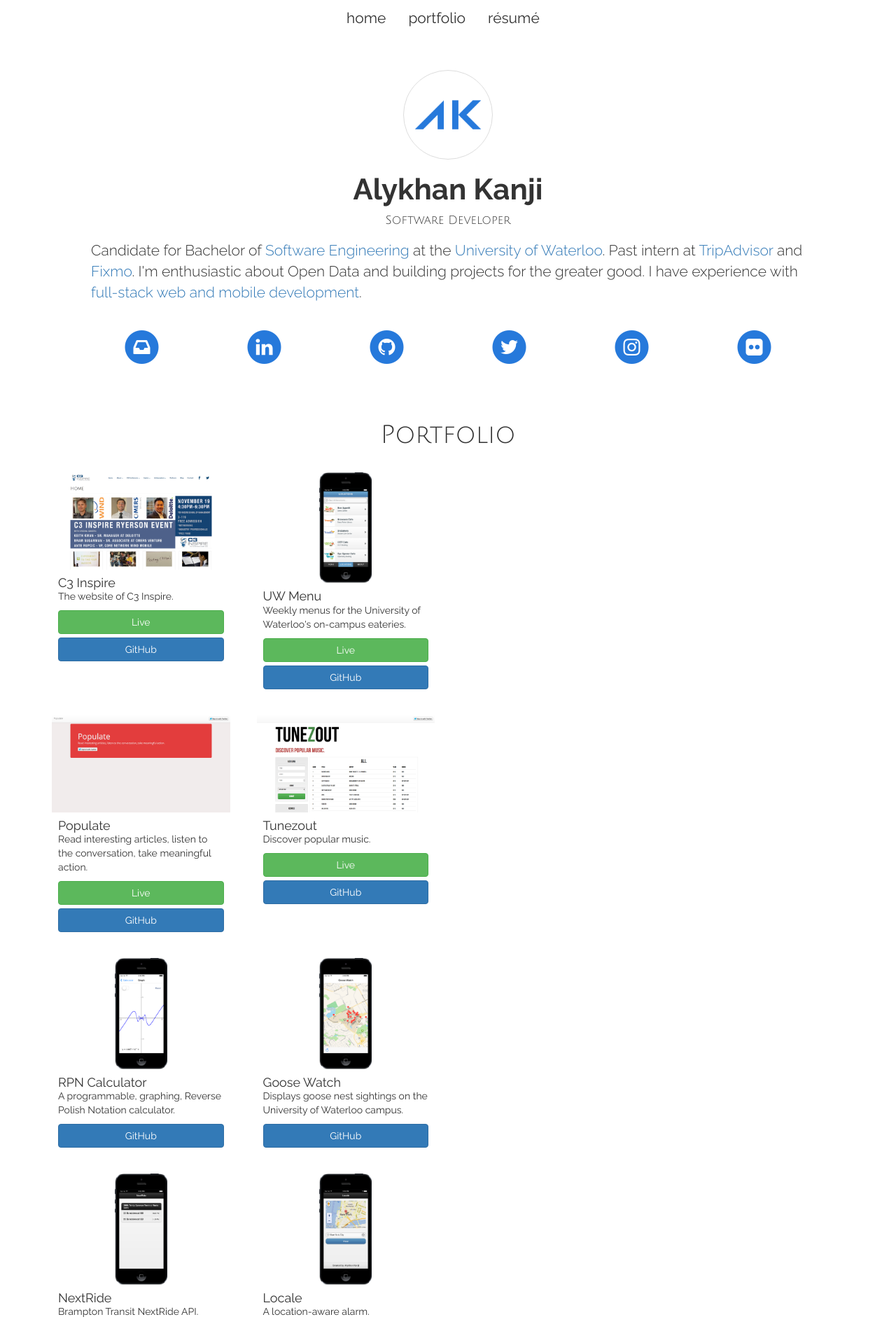
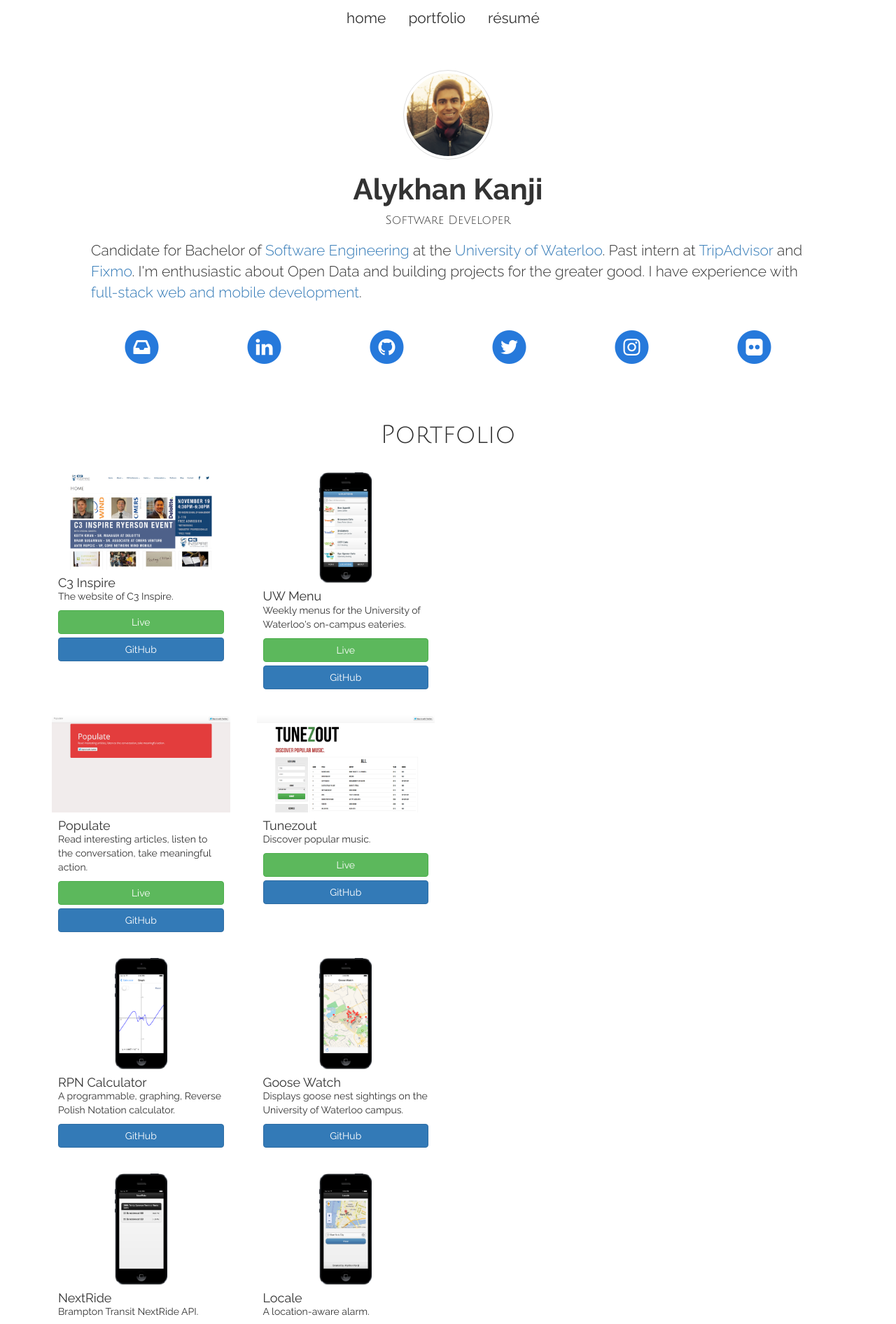
Before and after one commit to alykhank/alykhank.github.io, a Jekyll site: the page built from index.html, in a window 1280 px wide. Shown: the top 1892 px of the page at 70% size. Built offline with Jekyll 4.4.1, drawn with Linux system fonts in a browser that asks for light colours; nearby versions of some CDN libraries; Markdown is read by kramdown in place of the engine named in the settings; comment, search, counter and statistics services are not loaded.

Commit message:
Change profile image

```diff
--- a/index.html
+++ b/index.html
@@ -4,7 +4,7 @@
 name: Home
 ---
 <div class="jumbotron">
-	<img src="{{ site.baseurl }}img/ak.png" alt="Alykhan Kanji" width="128" class="img-circle img-thumbnail center-block">
+	<img src="{{ site.baseurl }}img/akanji.jpg" alt="Alykhan Kanji" width="128" class="img-circle img-thumbnail center-block">
 	<h1 class="text-center">Alykhan Kanji</h1>
 	<p class="lead text-center subtitle">Software Developer</p>
 	<p>Candidate for Bachelor of <a href="https://uwaterloo.ca/software-engineering/">Software Engineering</a> at the <a href="https://uwaterloo.ca/">University of Waterloo</a>. Past intern at <a href="http://www.tripadvisor.com/">TripAdvisor</a> and <a href="http://fixmo.com/">Fixmo</a>. I'm enthusiastic about Open Data and building projects for the greater good. I have experience with <a href="portfolio">full-stack web and mobile development</a>.</p>
```
Also changed, not shown: img/akanji.jpg (added).
